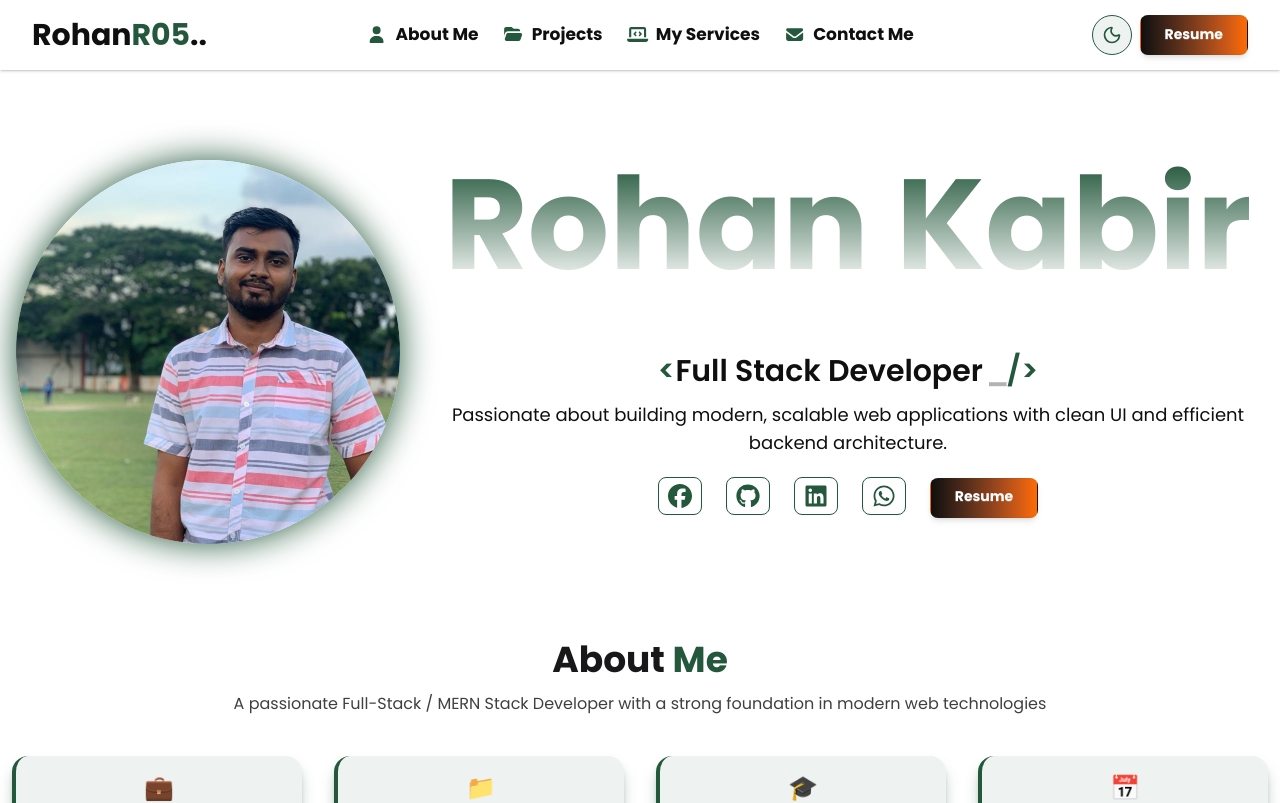
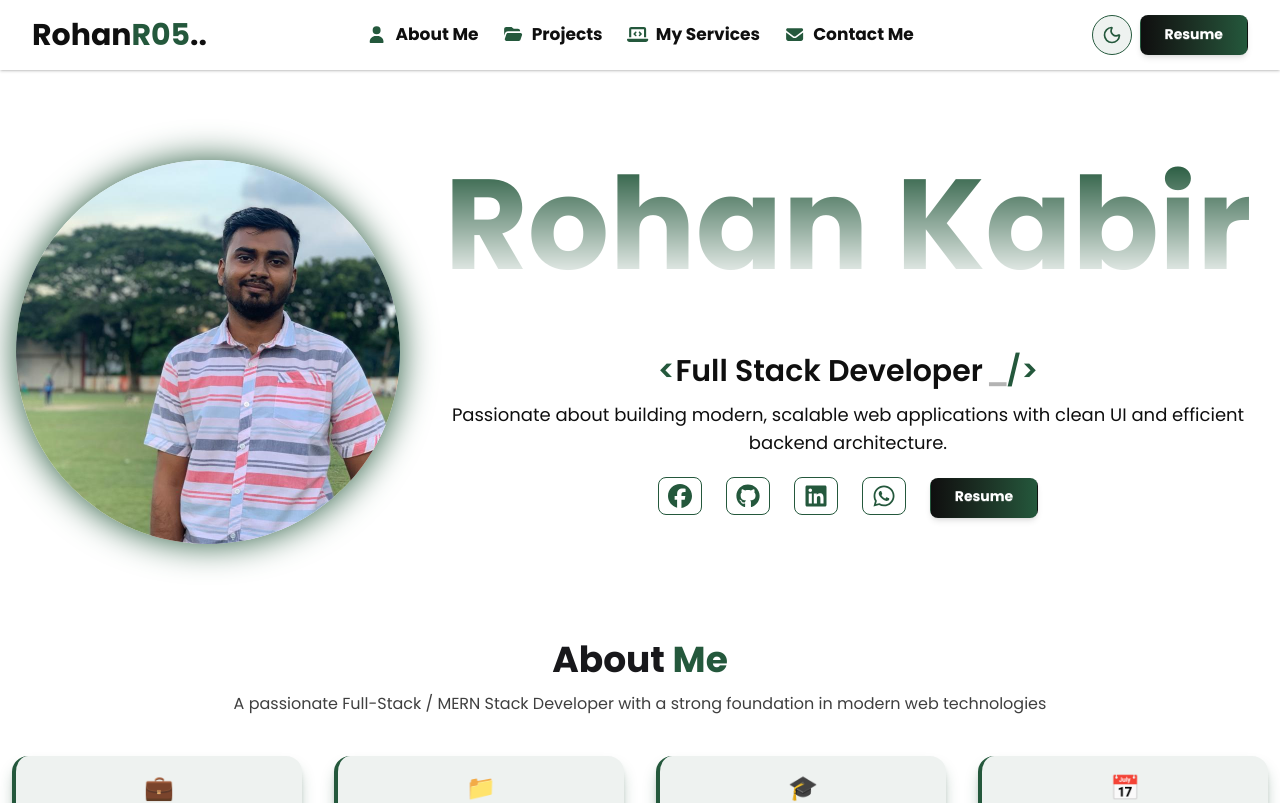
Before and after one commit to RohanR05/protfolio, a React (Vite) app: page / in a window 1280 px wide. Shown: the top 803 px of the page. Built offline with nearby package versions, Linux system fonts and the light colour scheme.

Commit message:
resume link

```diff
--- a/src/App.css
+++ b/src/App.css
@@ -40,7 +40,7 @@ body {
     box-shadow: 0 0 35px var(--color-primary);
   }
   50% {
-    box-shadow: 0 0 35px var(--color-neutral);
+    box-shadow: 0 0 35px var(--color-accent);
   }
 }
 
--- a/src/components/Home/Banner/Banner.jsx
+++ b/src/components/Home/Banner/Banner.jsx
@@ -110,7 +110,7 @@ const Banner = () => {
               href="https://drive.google.com/file/d/1pQNXuHtsJMpAC9OUGX-KrdKq5tHJrnCm/view?usp=sharing"
               target="_blank"
               rel="noopener noreferrer"
-              className="btn border-secondary hidden md:inline-block bg-gradient-to-r from-info to-neutral text-accent font-bold px-6 py-2 rounded-lg shadow-md hover:from-primary hover:to-info transition duration-300"
+              className="btn border-secondary hidden md:inline-block bg-gradient-to-r from-info to-primary text-accent font-bold px-6 py-2 rounded-lg shadow-md hover:from-primary hover:to-info transition duration-300"
             >
               Resume
             </a>
--- a/src/components/Navbar.jsx
+++ b/src/components/Navbar.jsx
@@ -113,7 +113,7 @@ const Navbar = () => {
             href="https://drive.google.com/file/d/1pQNXuHtsJMpAC9OUGX-KrdKq5tHJrnCm/view?usp=sharing"
             target="_blank"
             rel="noopener noreferrer"
-            className="btn border-secondary hidden md:inline-block bg-gradient-to-r from-info to-neutral text-accent font-bold px-6 py-2 rounded-lg shadow-md hover:from-primary hover:to-info transition duration-300"
+            className="btn border-secondary hidden md:inline-block bg-gradient-to-r from-info to-primary text-accent font-bold px-6 py-2 rounded-lg shadow-md hover:from-primary hover:to-info transition duration-300"
           >
             Resume
           </a>
```
